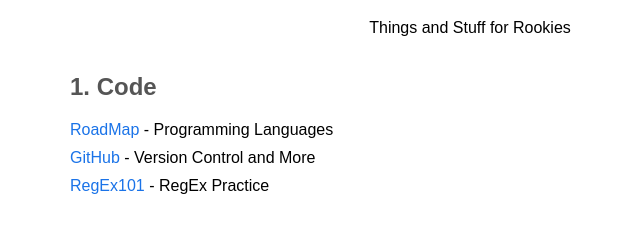
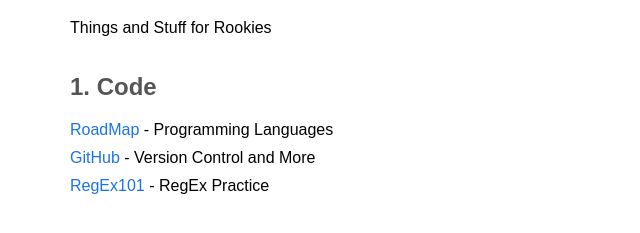
Before and after one commit to TheMoreEl/Resources, a plain HTML site: page index.html in a window 1280 px wide. Shown: the part 81-314 px from the top of the page, without its empty margins (170-810 px from the left). Drawn offline with Linux system fonts and the light colour scheme.

Commit message:
Update index.html

```diff
--- a/index.html
+++ b/index.html
@@ -40,7 +40,7 @@
 </head>
 <body>
     <h1>Resources</h1>
-    <p class="centered">Things and Stuff for Rookies</p>
+    <p\>Things and Stuff for Rookies</p>
 
     <!-- Section 1: Code References -->
     <h2>1. Code</h2>
```
